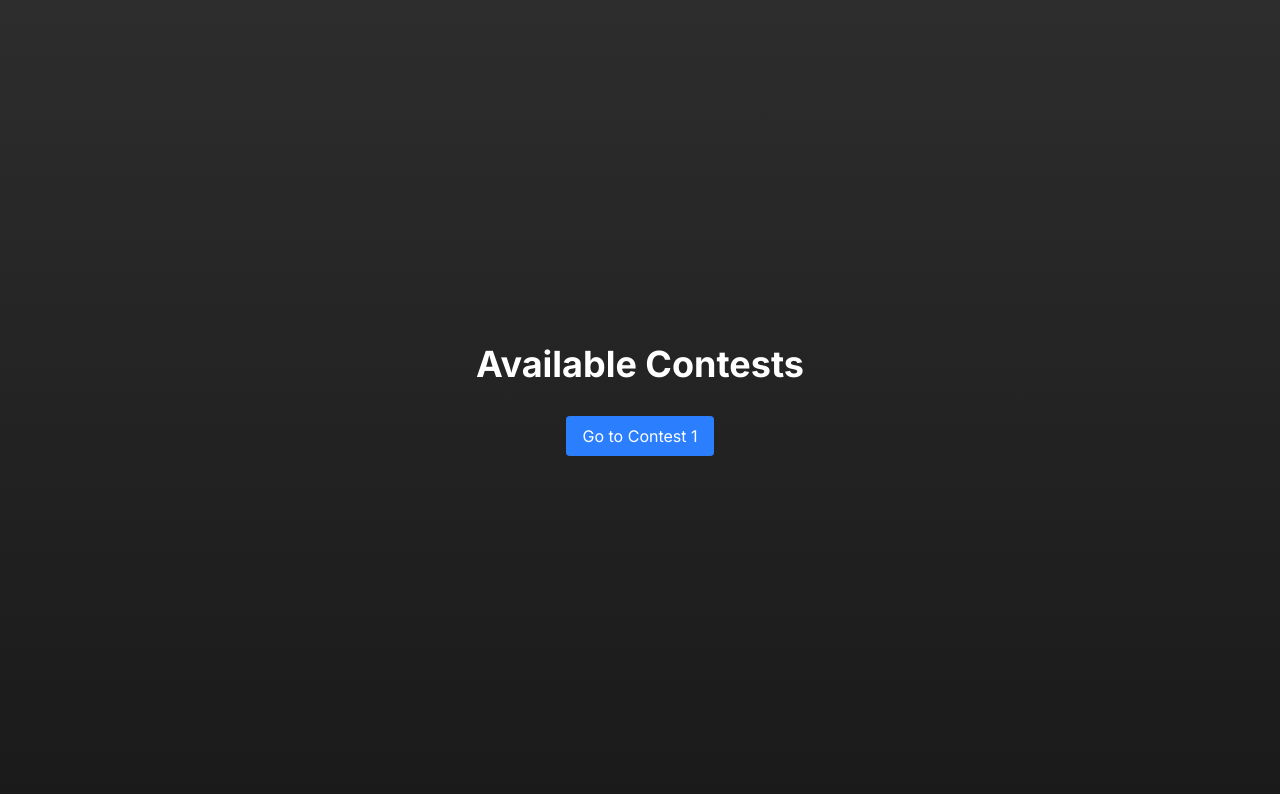
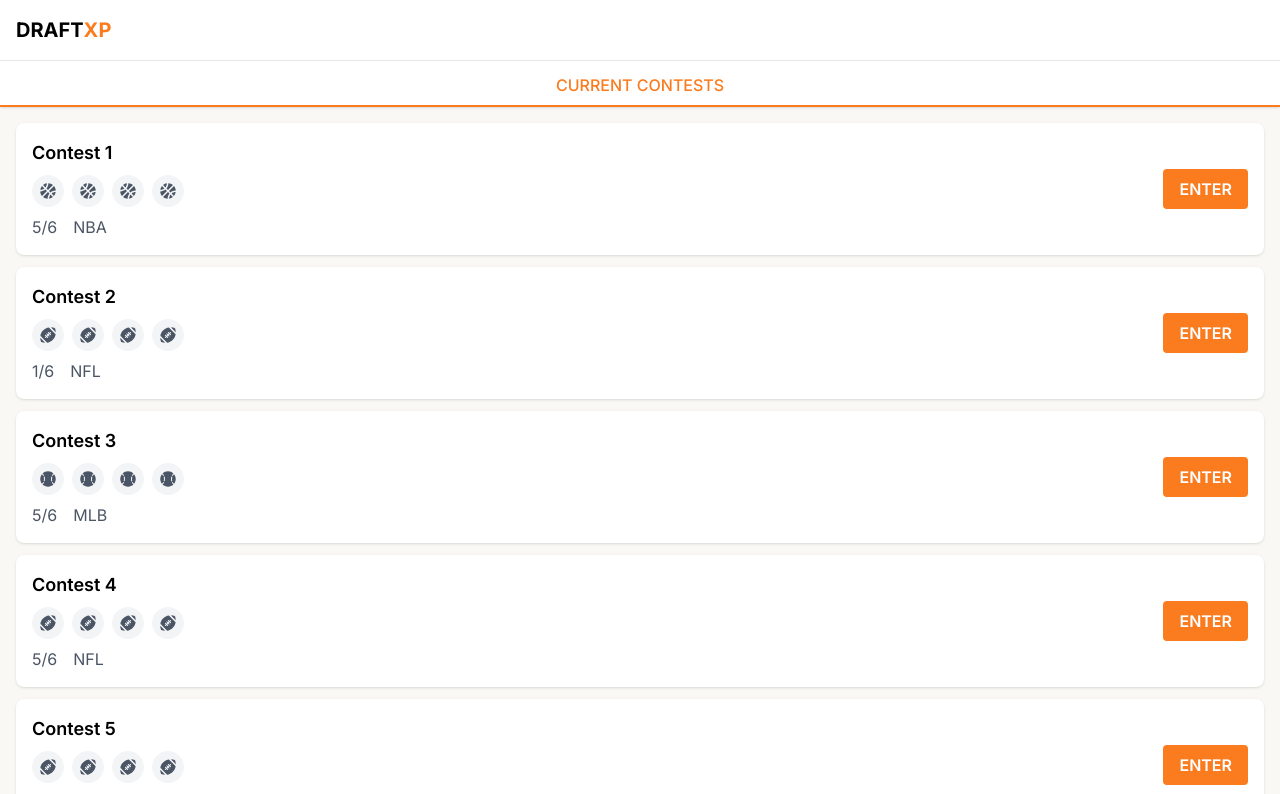
Before and after one commit to mrwatts88/playmaker, a Next.js app: page /contests in a window 1280 px wide. Shown: the top 794 px of the page. Built offline with nearby package versions, Linux system fonts and the light colour scheme.

Commit message:
Add react-icons dependency and enhance contest page layout with league icons and improved styling. Update Draft page header and footer for better visual consistency.

```diff
--- a/app/contests/[contestId]/draft/page.tsx
+++ b/app/contests/[contestId]/draft/page.tsx
@@ -34,8 +34,8 @@ export default function Draft({ params }: { params: Promise<{ contestId: string
   return (
     <div className="min-h-screen flex flex-col">
       {/* Sticky Header */}
-      <div className="sticky top-0 z-10">
-        <div className="flex justify-between items-center p-4 bg-white">
+      <div className="sticky top-0 z-10 shadow-sm bg-white">
+        <div className="flex justify-between items-center p-4 ">
           <div className="flex items-center">
             <span className="font-bold text-xl">DRAFT</span>
             <span className="font-bold text-xl text-[#FB7B1F]">XP</span>
@@ -47,17 +47,15 @@ export default function Draft({ params }: { params: Promise<{ contestId: string
         </div>
 
         {/* Tabs - Only visible on mobile */}
-        <div className="flex pt-1 md:hidden" style={{ backgroundColor: "var(--background-color)" }}>
+        <div className="flex md:hidden border-t-1 border-t-gray-200 border-b-[#FB7B1F]">
           <button
-            className={`flex-1 py-2 text-center font-medium ${activeTab === "pool" ? "text-[#FB7B1F] border-b-2 border-[#FB7B1F]" : "text-gray-500"}`}
+            className={`flex-1 pt-3 pb-2 text-center font-medium ${activeTab === "pool" ? "text-[#FB7B1F] border-b-2" : "text-gray-500"}`}
             onClick={() => setActiveTab("pool")}
           >
             PLAYER POOL
           </button>
           <button
-            className={`flex-1 py-2 text-center font-medium ${
-              activeTab === "roster" ? "text-[#FB7B1F] border-b-2 border-[#FB7B1F]" : "text-gray-500"
-            }`}
+            className={`flex-1 pt-3 pb-2  text-center font-medium  ${activeTab === "roster" ? "text-[#FB7B1F] border-b-2" : "text-gray-500"}`}
             onClick={() => setActiveTab("roster")}
           >
             ROSTER
@@ -107,7 +105,7 @@ export default function Draft({ params }: { params: Promise<{ contestId: string
       </div>
 
       {/* Sticky Footer */}
-      <div className="sticky bottom-0 px-4 py-3" style={{ backgroundColor: "var(--background-color)" }}>
+      <div className="sticky bottom-0 px-4 py-3 shadow-[0_-1px_2px_0_rgba(0,0,0,0.05)]" style={{ backgroundColor: "var(--background-color)" }}>
         <Link
           href={`/contests/${contestId}/court`}
           className="block w-full text-center rounded-lg bg-[#FB7B1F] text-white px-6 py-3 text-lg font-semibold"
--- a/app/contests/page.tsx
+++ b/app/contests/page.tsx
@@ -1,14 +1,129 @@
 "use client";
 
 import Link from "next/link";
+import { FaBasketballBall, FaFootballBall, FaBaseballBall } from "react-icons/fa";
+
+interface Contest {
+  id: number;
+  entries: number;
+  maxEntries: number;
+  entryFee: number;
+  league: "NBA" | "NFL" | "MLB";
+  teams: string[];
+}
+
+const contests: Contest[] = [
+  {
+    id: 1,
+    entries: 5,
+    maxEntries: 6,
+    entryFee: 10,
+    league: "NBA",
+    teams: ["CHI", "BKN", "LAL", "GSW"],
+  },
+  {
+    id: 2,
+    entries: 1,
+    maxEntries: 6,
+    entryFee: 5,
+    league: "NFL",
+    teams: ["TB", "DAL", "BUF", "KC"],
+  },
+  {
+    id: 3,
+    entries: 5,
+    maxEntries: 6,
+    entryFee: 20,
+    league: "MLB",
+    teams: ["NYY", "BOS", "LAD", "HOU"],
+  },
+  {
+    id: 4,
+    entries: 5,
+    maxEntries: 6,
+    entryFee: 3,
+    league: "NFL",
+    teams: ["SF", "PHI", "BAL", "CIN"],
+  },
+  {
+    id: 5,
+    entries: 2,
+    maxEntries: 6,
+    entryFee: 3,
+    league: "NFL",
+    teams: ["SF", "PHI", "BAL", "CIN"],
+  },
+  {
+    id: 6,
+    entries: 3,
+    maxEntries: 6,
+    entryFee: 3,
+    league: "NFL",
+    teams: ["SF", "PHI", "BAL", "CIN"],
+  },
+];
+const getLeagueIcon = (league: string) => {
+  switch (league) {
+    case "NBA":
+      return FaBasketballBall;
+    case "NFL":
+      return FaFootballBall;
+    case "MLB":
+      return FaBaseballBall;
+    default:
+      return FaBasketballBall;
+  }
+};
 
 export default function Contests() {
   return (
-    <div className="min-h-screen flex flex-col items-center justify-center bg-gradient-to-b from-[#2d2d2d] to-[#1a1a1a] text-white px-4">
-      <h1 className="text-3xl md:text-4xl font-bold mb-8 text-center w-full max-w-[90vw]">Available Contests</h1>
-      <Link href="/contests/1" className="px-4 py-2 bg-blue-500 rounded hover:bg-blue-600">
-        Go to Contest 1
-      </Link>
+    <div className="min-h-screen flex flex-col">
+      {/* Header */}
+      <div className="sticky top-0 z-10 shadow-sm bg-white">
+        <div className="flex items-center p-4">
+          <span className="font-bold text-xl">DRAFT</span>
+          <span className="font-bold text-xl text-[#FB7B1F]">XP</span>
+        </div>
+        <div className="flex">
+          <button className={`flex-1 pb-2 pt-3 text-center font-medium text-[#FB7B1F] border-t-1 border-t-gray-200 border-b-2 border-b-[#FB7B1F]`}>
+            CURRENT CONTESTS
+          </button>
+        </div>
+      </div>
+
+      {/* Contest List */}
+      <div className="flex-1 p-4" style={{ backgroundColor: "var(--background-color)" }}>
+        <div className="flex flex-col gap-3">
+          {contests.map((contest) => {
+            const LeagueIcon = getLeagueIcon(contest.league);
+            return (
+              <Link key={contest.id} href={`/contests/${contest.id}`} className="block bg-white rounded-lg p-4 shadow-sm">
+                <div className="flex justify-between items-center">
+                  <div className="flex-1">
+                    <div className="text-lg font-semibold mb-2">Contest {contest.id}</div>
+                    <div className="flex gap-2 mb-2">
+                      {contest.teams.map((team, index) => (
+                        <div key={index} className="w-8 h-8 bg-gray-100 rounded-full flex items-center justify-center">
+                          <LeagueIcon className="w-4 h-4 text-gray-600" />
+                        </div>
+                      ))}
+                    </div>
+                    <div className="flex items-center gap-4">
+                      <span className="text-gray-600">
+                        {contest.entries}/{contest.maxEntries}
+                      </span>
+                      <span className="text-gray-600">{contest.league}</span>
+                    </div>
+                  </div>
+                  <div className="flex items-center gap-4">
+                    <button className="bg-[#FB7B1F] text-white px-4 py-2 rounded font-semibold">ENTER</button>
+                  </div>
+                </div>
+              </Link>
+            );
+          })}
+        </div>
+      </div>
     </div>
   );
 }
--- a/components/DraftPlayerCard/index.tsx
+++ b/components/DraftPlayerCard/index.tsx
@@ -15,7 +15,7 @@ interface DraftPlayerCardProps {
 
 const DraftPlayerCard: FC<DraftPlayerCardProps> = ({ name, team, position, price, imageUrl, onAdd, onRemove, variant = "pool" }) => {
   return (
-    <div className="w-full flex items-center justify-between p-2 bg-white rounded-lg">
+    <div className="w-full flex items-center justify-between p-2 bg-white rounded-lg shadow-sm">
       <div className="flex items-center gap-3">
         <div className="relative w-12 h-12 rounded-lg overflow-hidden">
           <Image src={imageUrl} alt={name} fill className="object-cover" />
--- a/package.json
+++ b/package.json
@@ -28,6 +28,7 @@
     "postgres": "^3.4.5",
     "react": "^19.0.0",
     "react-dom": "^19.0.0",
+    "react-icons": "^5.5.0",
     "swagger-jsdoc": "^6.2.8",
     "swagger-ui-express": "^5.0.1",
     "swagger-ui-react": "^5.21.0",
```
Also changed, not shown: 1 other file (tests, documents, lock files or other folders).
